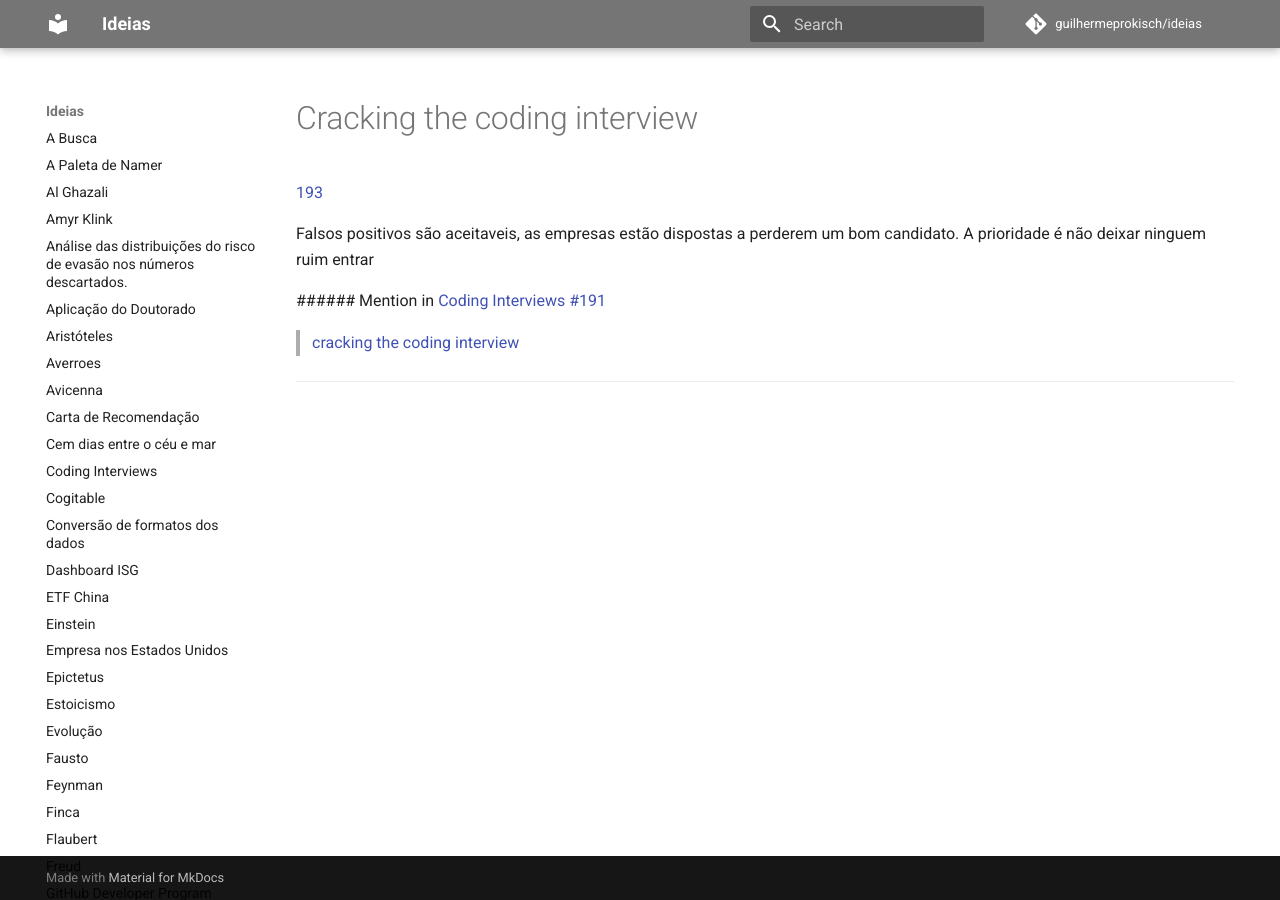
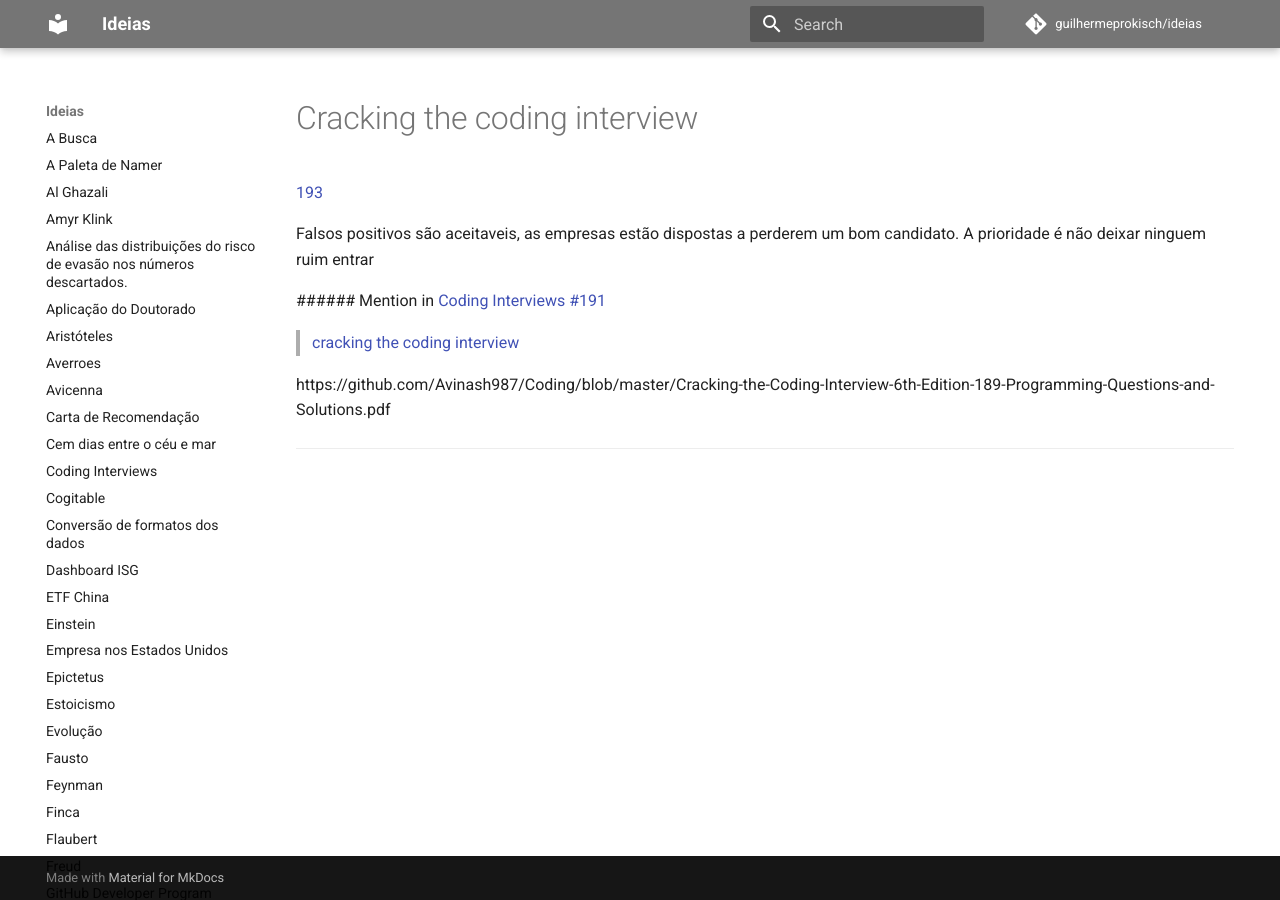
Before and after one commit to guilhermeprokisch/guilherme, an MkDocs documentation site: the page built from docs/cracking the coding interview.md, in a window 1280 px wide. Built offline with MkDocs 1.6.1 and Material for MkDocs 9.7.7, drawn with Linux system fonts in a browser that asks for light colours; comment, search, counter and statistics services are not loaded; part of the change alters nothing that is shown.

Commit message:
Backup all issues

```diff
--- a/docs/cracking the coding interview.md
+++ b/docs/cracking the coding interview.md
@@ -7,4 +7,7 @@ Falsos positivos são aceitaveis, as empresas estão dispostas a perderem um bom
  ######  Mention in [Coding Interviews #191](Coding-Interviews-#191)
  > [cracking the coding interview](cracking-the-coding-interview)
 
+
+https://github.com/Avinash987/Coding/blob/master/Cracking-the-Coding-Interview-6th-Edition-189-Programming-Questions-and-Solutions.pdf
+
 -------------------------------------------------------------------------------
```
